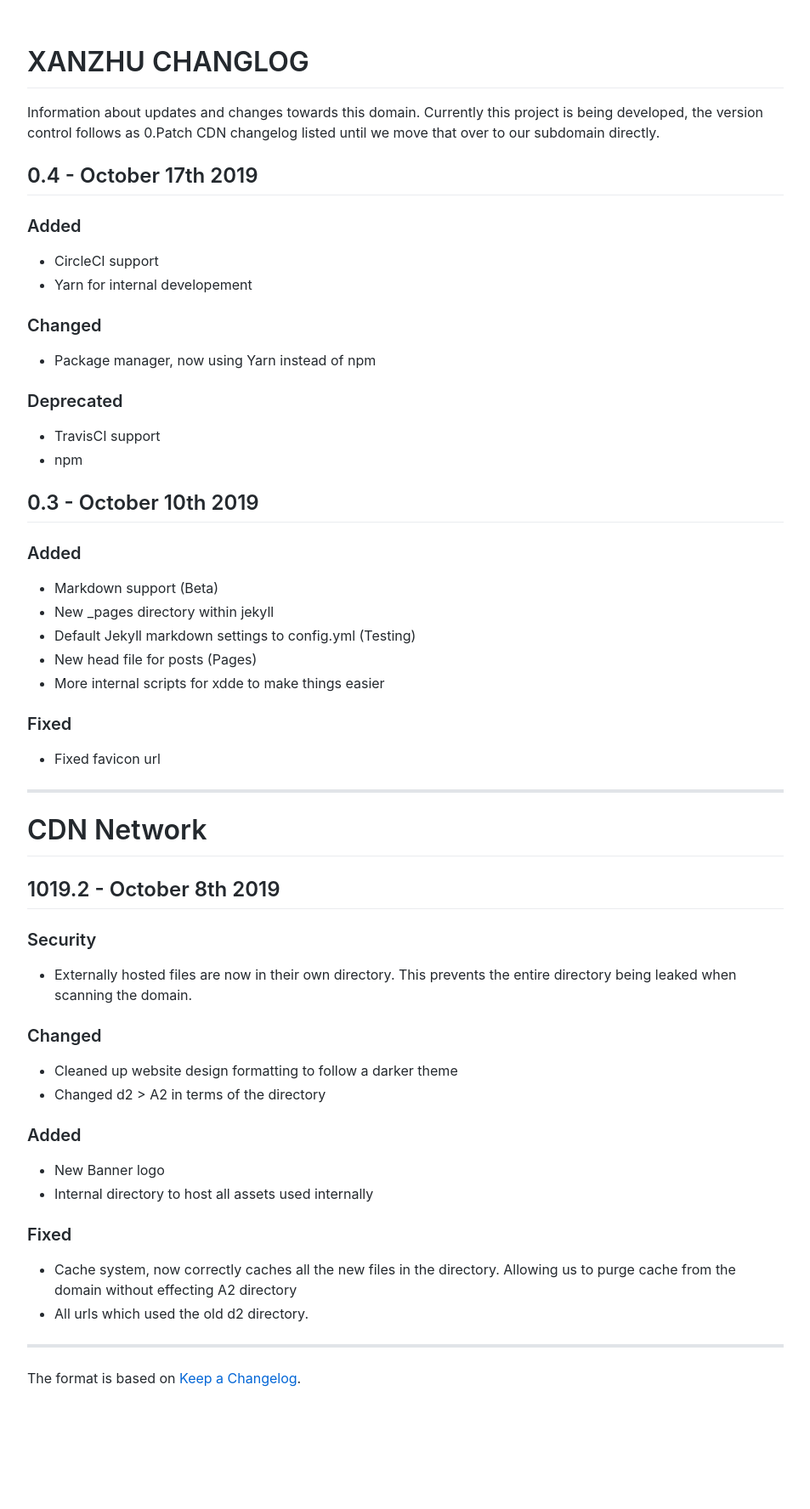
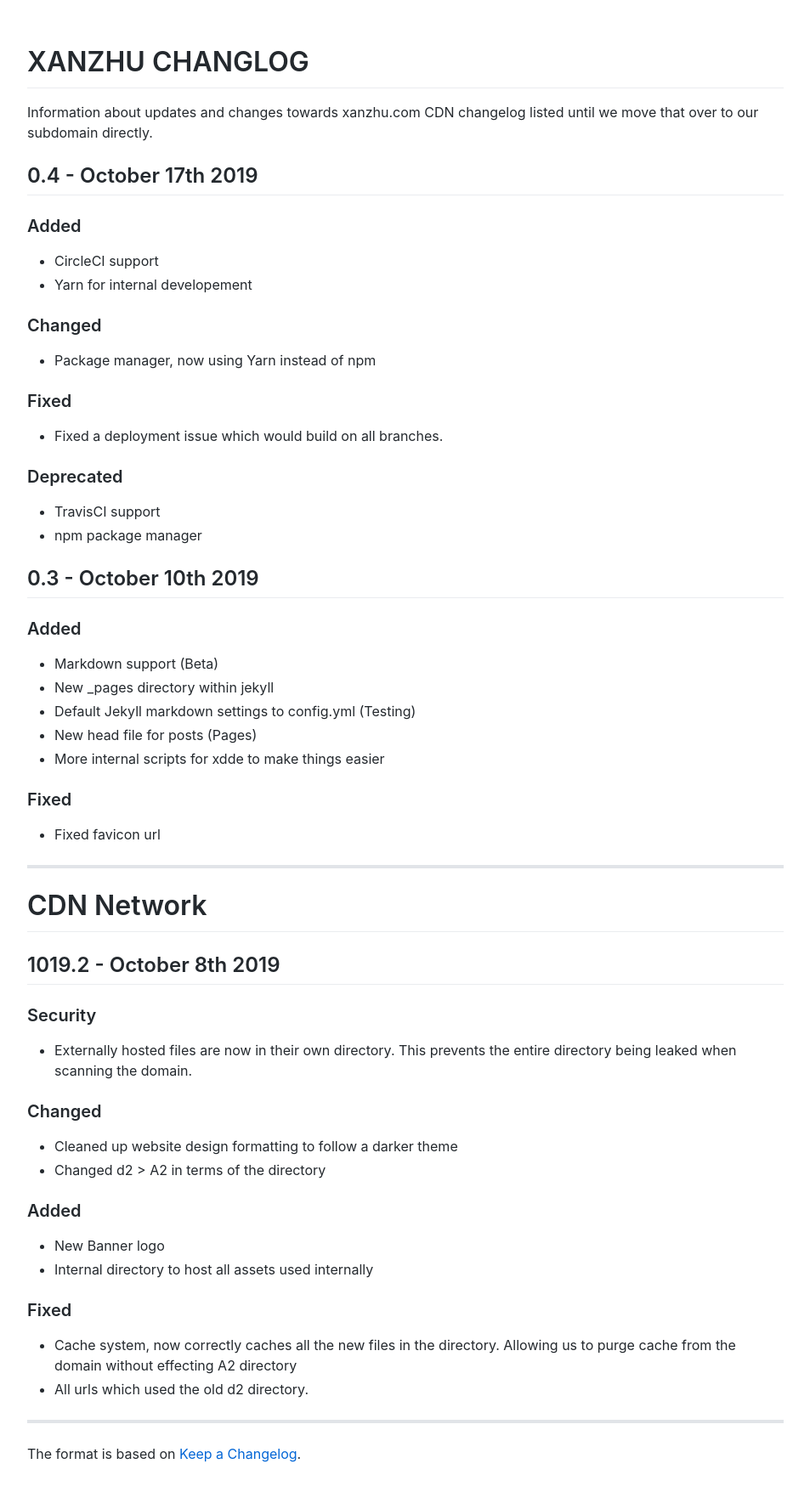
Before and after one commit to xanzhu/xanzhu-jekyll, a Jekyll site: the page built from _pages/CHANGELOG.md, in a window 1280 px wide. Shown: the whole page at 85% size, without its empty margins (163-1116 px from the left). Built offline with Jekyll 4.4.1, drawn with Linux system fonts in a browser that asks for light colours; before the commit the page ends 1687 px from its top, so only the background shows below that.

Commit message:
House keeping

```diff
--- a/_includes/503.html
+++ b/_includes/503.html
@@ -11,7 +11,7 @@
 <div class="container">
   <h2>503</h2>
   <h1>Website is under maintenance.</h1>
-  <p>xanzhu is being developed at this time, we've closed off the entire site while we work hard on developing this domain.
+  <p>xanzhu is being developed we've closed off the entire site.
     <br>This page will constantly change and update as we refine our code.</p>
   <p>Any bugs or feedback please send an email to <a href="mailto:feedback@xanzhu.com">feedback@xanzhu.com</a></p>
   <img class="logo" src="https://cdn.xanzhu.com/A2/brand.svg" alt="XanZhu Logo">
--- a/_pages/CHANGELOG.md
+++ b/_pages/CHANGELOG.md
@@ -2,12 +2,11 @@
 layout: page
 permalink: changelog/
 title: XANZHU CHANGLOG
-excerpt: Information about updates and changes towards our domain.
+excerpt: Information about updates and changes towards xanzhu.com
 ---
 
 # XANZHU CHANGLOG
-Information about updates and changes towards this domain.
-Currently this project is being developed, the version control follows as 0.Patch
+Information about updates and changes towards xanzhu.com
 CDN changelog listed until we move that over to our subdomain directly.
 
 ## 0.4 - October 17th 2019
@@ -18,9 +17,12 @@ CDN changelog listed until we move that over to our subdomain directly.
 ### Changed
 - Package manager, now using Yarn instead of npm
 
+### Fixed
+- Fixed a deployment issue which would build on all branches.
+
 ### Deprecated
 - TravisCI support
-- npm
+- npm package manager
 
 ## 0.3 - October 10th 2019
 ### Added
```
Also changed, not shown: .circleci/config.yml.
